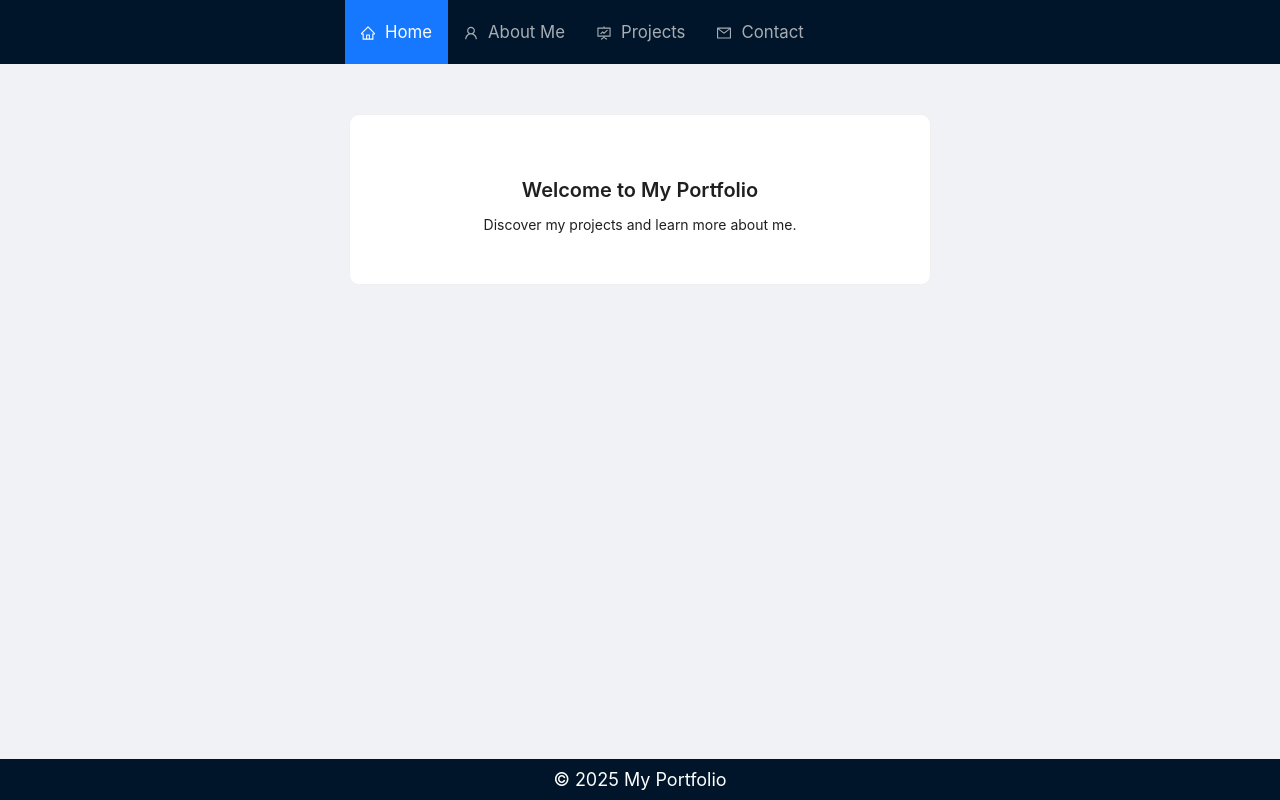
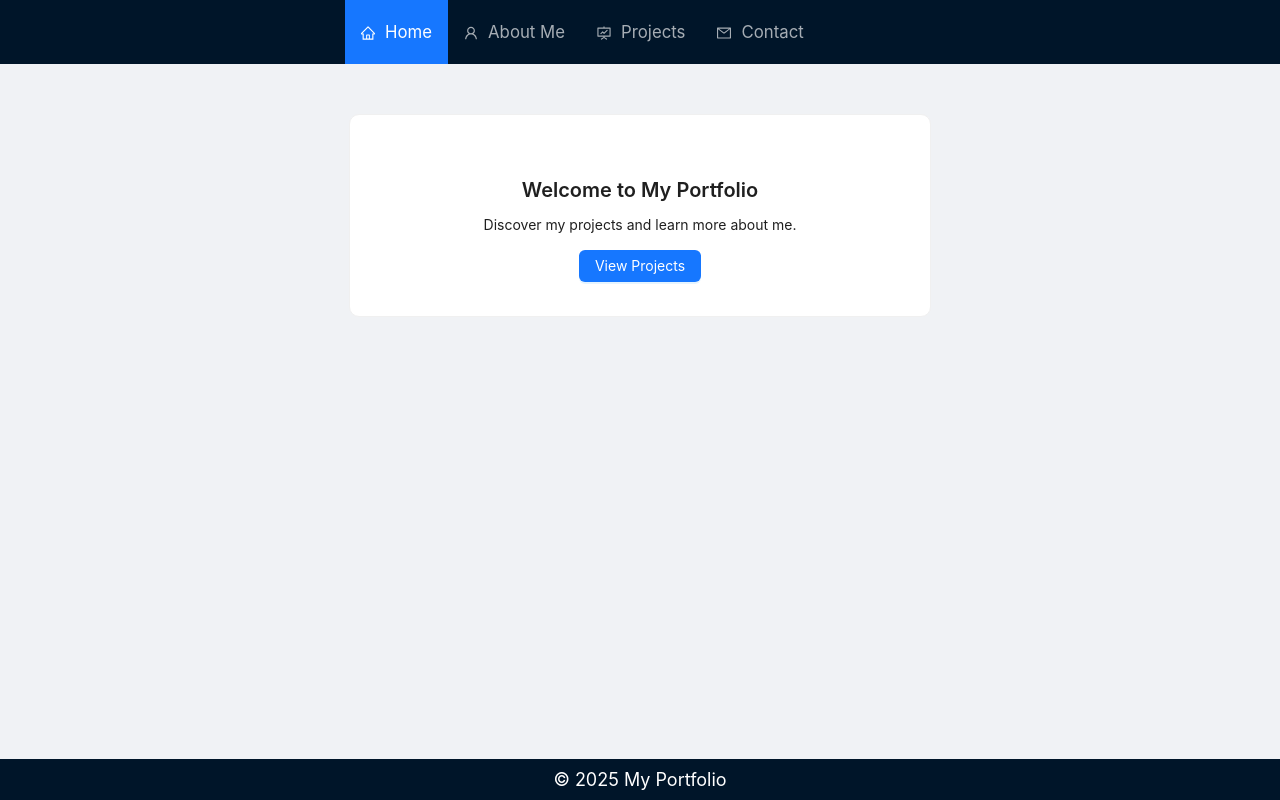
Before and after one commit to rasikapriy/resume-project, a React (Create React App) app: page / in a window 1280 px wide. Built offline with nearby package versions, Linux system fonts and the light colour scheme.

Commit message:
fourth  commit

```diff
--- a/src/App.js
+++ b/src/App.js
@@ -1,6 +1,11 @@
 import React, { useState } from "react";
 import { Layout, Menu, Spin, ConfigProvider } from "antd";
-import { HomeOutlined, UserOutlined, FundProjectionScreenOutlined, MailOutlined } from "@ant-design/icons";
+import {
+  HomeOutlined,
+  UserOutlined,
+  FundProjectionScreenOutlined,
+  MailOutlined,
+} from "@ant-design/icons";
 import Contents from "./Components/Contents";
 
 const { Header, Content, Footer } = Layout;
@@ -10,23 +15,30 @@ const App = () => {
   const [loading, setLoading] = useState(false);
 
   const handleHover = (key) => {
-
     setLoading(true);
     setTimeout(() => {
       setLoading(false);
     }, 2000);
-
   };
 
   return (
-
     <Layout className="layout">
       <Header className="header">
-          <Menu theme="dark" mode="horizontal" selectedKeys={[selectedPage]} className="menu" onClick={(e)=> setSelectedPage(e.key)}>
+        <Menu
+          theme="dark"
+          mode="horizontal"
+          selectedKeys={[selectedPage]}
+          className="menu"
+          onClick={(e) => setSelectedPage(e.key)}
+        >
           {[
             { key: "home", label: "Home", icon: <HomeOutlined /> },
             { key: "about", label: "About Me", icon: <UserOutlined /> },
-              { key: "projects", label: "Projects", icon: <FundProjectionScreenOutlined /> },
+            {
+              key: "projects",
+              label: "Projects",
+              icon: <FundProjectionScreenOutlined />,
+            },
             { key: "contact", label: "Contact", icon: <MailOutlined /> },
           ].map((item) => (
             <Menu.Item key={item.key} icon={item.icon} onClick={handleHover}>
@@ -36,11 +48,17 @@ const App = () => {
         </Menu>
       </Header>
       <Content className="content">
-          {loading ? <Spin size="large" className="spinner" /> : <Contents selectedPage={selectedPage} setSelectedPage={setSelectedPage}/>}
+        {loading ? (
+          <Spin size="large" className="spinner" />
+        ) : (
+          <Contents
+            selectedPage={selectedPage}
+            setSelectedPage={setSelectedPage}
+          />
+        )}
       </Content>
       <Footer className="footer">© 2025 My Portfolio</Footer>
     </Layout>
-
   );
 };
 export default App;
--- a/src/Components/Contents.js
+++ b/src/Components/Contents.js
@@ -1,13 +1,11 @@
 import React from "react";
 import { Row, Col, Progress } from "antd";
 import HoverCard from "./HoverCard";
-import "./Style.css"
+import "./Style.css";
 import { Color } from "antd/es/color-picker";
 
-
-
 const Contents = ({ selectedPage, setSelectedPage }) => {
-  const Skills=["React", "JavaScript", "HTML", "CSS", "Ant Design","Git"];
+  const Skills = ["React", "JavaScript", "HTML", "CSS", "Ant Design", "Git"];
   const pages = {
     home: (
       <Row gutter={[16, 16]} justify="center">
@@ -24,20 +22,35 @@ const Contents = ({ selectedPage, setSelectedPage }) => {
     about: (
       <Row gutter={[20, 20]} justify="center">
         <Col xs={24} md={8}>
-          <HoverCard title="Background" content="Front-end developer with expertise in React and Ant Design." />
+          <HoverCard
+            title="Background"
+            content="Front-end developer with expertise in React and Ant Design."
+          />
         </Col>
         <Col xs={24} md={10}>
-          <HoverCard title="Skills" content="Technologies I work with:" skills={Skills}/>
-
+          <HoverCard
+            title="Skills"
+            content="Technologies I work with:"
+            skills={Skills}
+          />
         </Col>
       </Row>
     ),
     projects: (
       <Row gutter={[16, 16]} justify="center">
         {[
-          { title: "Project 1", desc: "A React-based project with Ant Design." },
-          { title: "Project 2", desc: "A portfolio website built with React and CSS." },
-          { title: "Project 3", desc: "An interactive dashboard with data visualization." },
+          {
+            title: "Project 1",
+            desc: "A React-based project with Ant Design.",
+          },
+          {
+            title: "Project 2",
+            desc: "A portfolio website built with React and CSS.",
+          },
+          {
+            title: "Project 3",
+            desc: "An interactive dashboard with data visualization.",
+          },
         ].map((project, index) => (
           <Col xs={24} md={8} key={index}>
             <HoverCard title={project.title} content={project.desc} />
@@ -52,7 +65,10 @@ const Contents = ({ selectedPage, setSelectedPage }) => {
             title="Contact Me"
             content="I'd love to hear from you! Whether you have a project in mind, need a front-end developer, or just want to say hi, feel free to reach out."
             buttonText="Email Me"
-            onClick={() => (window.location.href = "mailto:rasikapriyabsc@gmail.com")}
+            onClick={() =>
+              (window.location.href =
+                "mailto:rasikapriyabsc@gmail.com?subject=Let's%20Connect")
+            }
           />
         </Col>
       </Row>
@@ -62,5 +78,4 @@ const Contents = ({ selectedPage, setSelectedPage }) => {
   return pages[selectedPage] || pages.home;
 };
 
-
 export default Contents;
--- a/src/Components/HoverCard.js
+++ b/src/Components/HoverCard.js
@@ -1,15 +1,17 @@
 import React from "react";
-import { Card, Space, Tag, Typography } from "antd";
+import { Card, Space, Tag, Typography, Button } from "antd";
 import "./Style.css";
 
-const {Title,Paragraph }=Typography;
+const { Title, Paragraph } = Typography;
 
 const HoverCard = ({ title, content, skills, buttonText, onClick }) => {
   const safeSkills = Array.isArray(skills) ? skills : [];
 
   return (
     <Card className="hover-card" hoverable>
-      <Title level={4} className="hover-card-title">{title}</Title>
+      <Title level={4} className="hover-card-title">
+        {title}
+      </Title>
       <Paragraph className="hover-card-content">{content}</Paragraph>
 
       {safeSkills.length > 0 && (
@@ -21,10 +23,15 @@ const HoverCard = ({ title, content, skills, buttonText, onClick }) => {
           ))}
         </Space>
       )}
+      {buttonText && onClick && (
+        <div className="hover-card-button">
+          <Button type="primary" onClick={onClick}>
+            {buttonText}
+          </Button>
+        </div>
+      )}
     </Card>
   );
 };
 
-
-
-  export default HoverCard;
+export default HoverCard;
```
Lines whose indentation alone changed are shown as unchanged.
